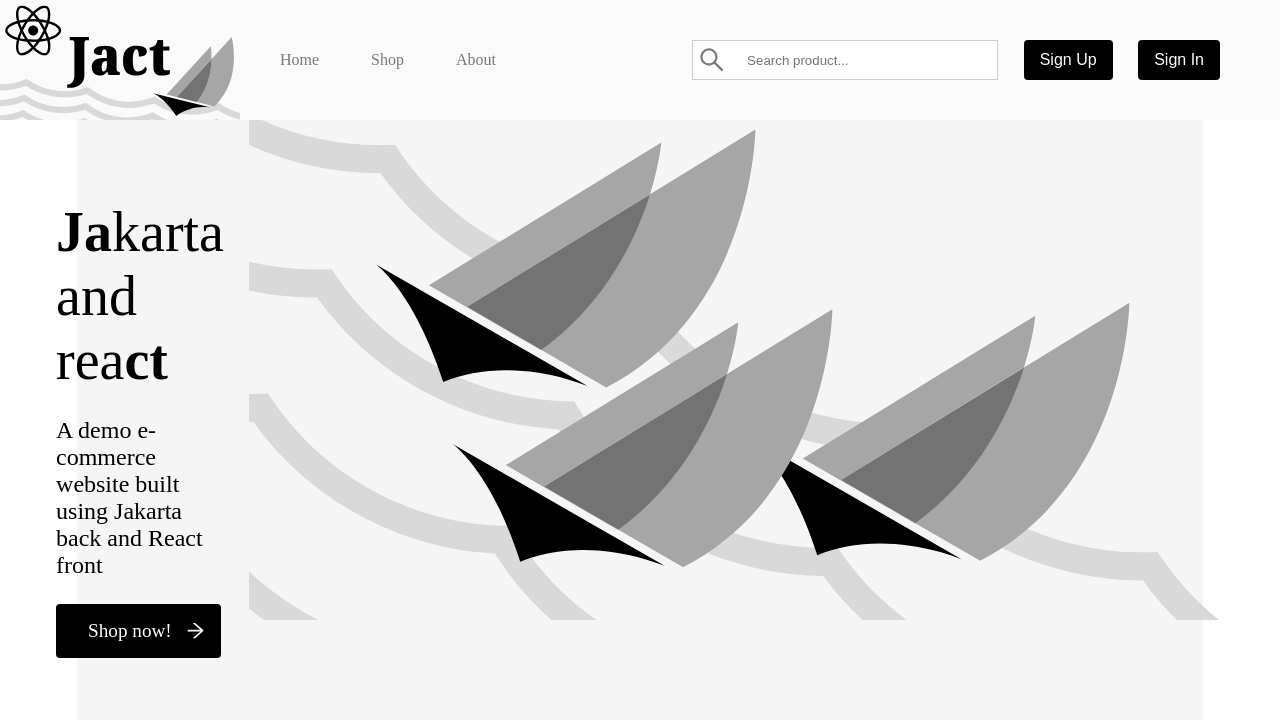
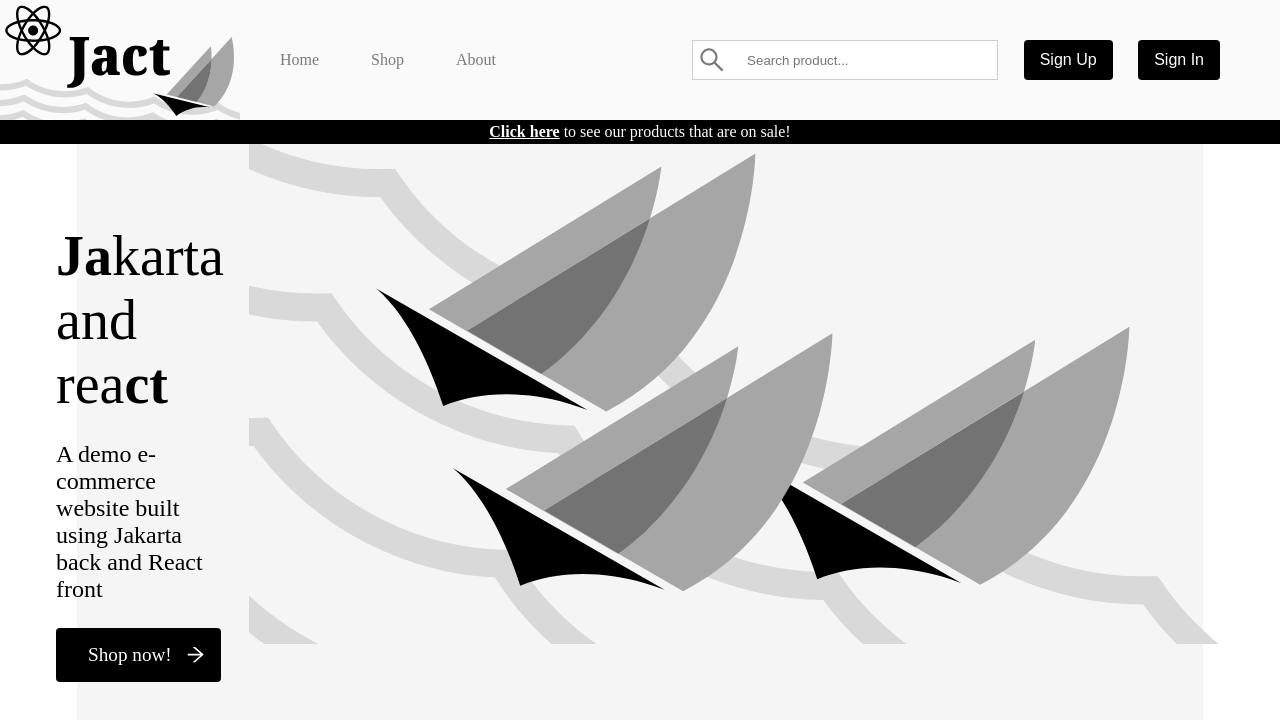
Before and after one commit to fernoe1/jact, a React (Create React App) app in the folder client-side/: page / in a window 1280 px wide. Shown: the top 720 px of the page. Built offline with nearby package versions, Linux system fonts and the light colour scheme.

Commit message:
feat(frontend): Sale Header Component

```diff
--- a/client-side/src/components/Navigation/Navigation.jsx
+++ b/client-side/src/components/Navigation/Navigation.jsx
@@ -6,9 +6,11 @@ import { jactLogoLongTransparent } from '../../assets/images';
 
 import s from './Navigation.module.css';
 import AuthButton from './AuthButton';
+import SaleHeader from './SaleHeader';
 
 const Navigation = () => {
     return (
+        <div>
             <nav className={s.navbar}>
                 <div className={s.navbar__left}>
                     <NavLink to="/">
@@ -33,6 +35,9 @@ const Navigation = () => {
                     <AuthButton text={'Sign In'} />
                 </div>
             </nav>
+
+            <SaleHeader />
+        </div>
     );
 }
 
--- /dev/null
+++ b/client-side/src/components/Navigation/SaleHeader.jsx
@@ -0,0 +1,13 @@
+import { NavLink } from "react-router-dom";
+
+import s from './SaleHeader.module.css';
+
+const SaleHeader = () => {
+    return (
+        <div className={s.saleHeader}>
+            <h1 className={s.saleHeaderText}><NavLink className={s.saleHeaderTextLink}>Click here</NavLink> to see our products that are on sale!</h1>
+        </div>
+    );
+}
+
+export default SaleHeader;
--- /dev/null
+++ b/client-side/src/components/Navigation/SaleHeader.module.css
@@ -0,0 +1,19 @@
+.saleHeader {
+    border: 1px solid black;
+    padding: 2px 0;
+    background-color: black;
+    text-align: center;
+}
+
+.saleHeaderText {
+    text-decoration: none;
+    font-weight: normal;
+    color: white;
+    font-size: 1rem;
+}
+
+.saleHeaderTextLink {
+    text-decoration: underline;
+    color: white;
+    font-weight: bold;
+}
```
Lines whose indentation alone changed are shown as unchanged.
